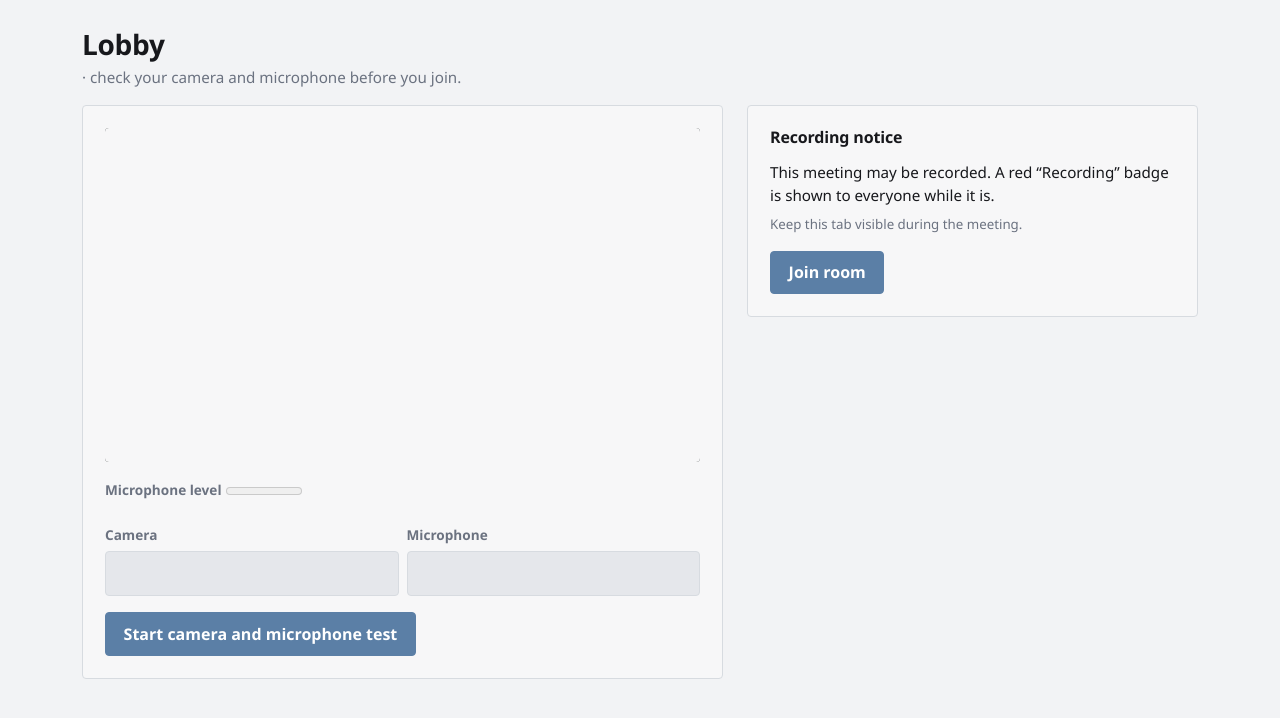
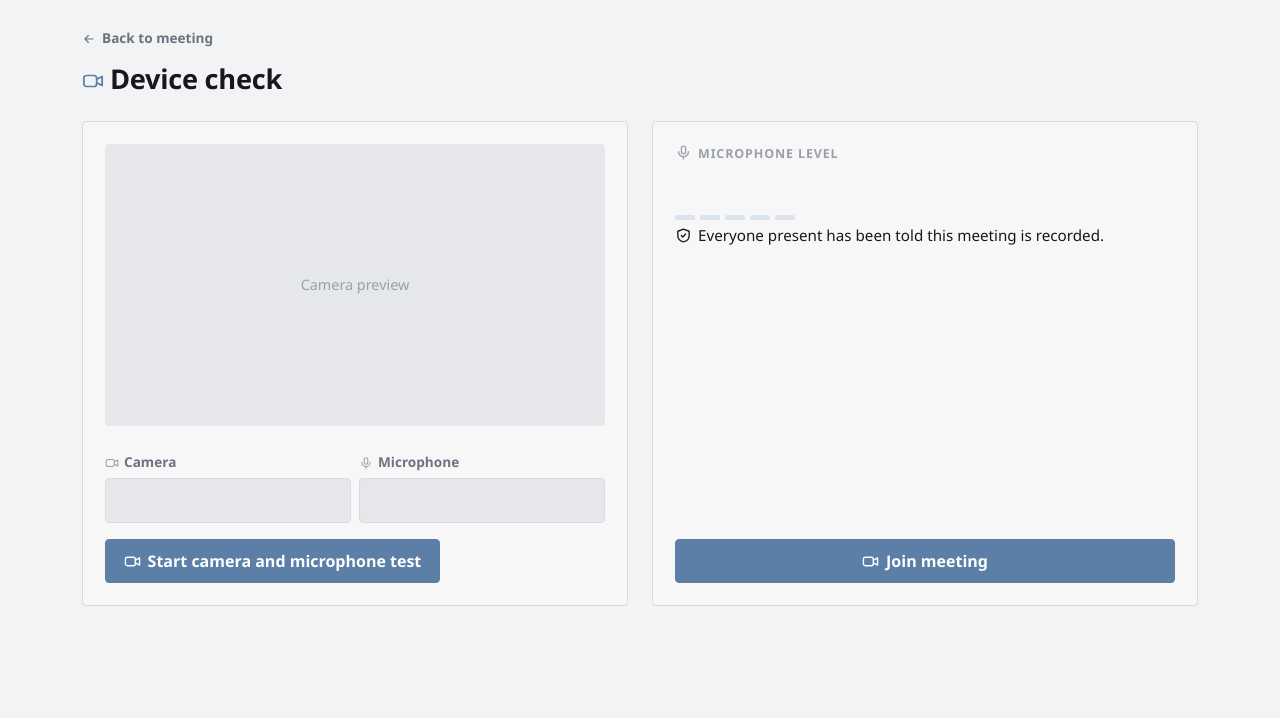
Before and after one commit to Mazharul75/meeting-platform, a FastAPI app: template app/templates/lobby.html in a window 1280 px wide. Shown: the part 51-769 px from the top of the page. Run offline with FastAPI, Linux system fonts and the light colour scheme; the template is opened without the code that fills it, so the values that code supplies are empty; some libraries are stand-ins or nearby versions.

Commit message:
Redesign device check and guest join pages

```diff
--- a/app/static/js/lobby.js
+++ b/app/static/js/lobby.js
@@ -1,4 +1,4 @@
-// Device test lobby: camera preview, microphone level meter, device pickers, clear errors.
+// Device test lobby: camera preview, vertical-bar microphone level meter, device pickers.
 const $ = (id) => document.getElementById(id);
 
 export function describeMediaError(err) {
@@ -29,7 +29,7 @@ function init() {
   const errBox = $("lobby-error");
   const cam = $("cam-select");
   const mic = $("mic-select");
-  const meter = $("level");
+  const bars = document.querySelectorAll("#level-bars .bar");
   let stream = null;
   let audioCtx = null;
   let raf = 0;
@@ -84,6 +84,8 @@ function init() {
       return;
     }
     preview.srcObject = stream;
+    preview.previousElementSibling?.classList.add("d-none"); // "Camera preview" placeholder text
+    preview.classList.remove("d-none");
     // The AudioContext is created from a click, otherwise browsers keep it silent.
     audioCtx = new (window.AudioContext || window.webkitAudioContext)();
     const analyser = audioCtx.createAnalyser();
@@ -91,7 +93,15 @@ function init() {
     audioCtx.createMediaStreamSource(stream).connect(analyser);
     const buffer = new Uint8Array(analyser.fftSize);
     const tick = () => {
-      meter.value = level(analyser, buffer);
+      const v = level(analyser, buffer);
+      bars.forEach((bar, i) => {
+        const threshold = (i + 1) / bars.length;
+        const active = v >= threshold - 1 / bars.length / 2;
+        // A data-attribute (not a style write) picks a CSS-defined height, so the strict
+        // Content-Security-Policy (no inline styles) is never touched.
+        bar.dataset.h = String(Math.max(1, Math.min(10, Math.round(v * 10))));
+        bar.classList.toggle("peak", active);
+      });
       raf = requestAnimationFrame(tick);
     };
     tick();
--- a/app/templates/lobby.html
+++ b/app/templates/lobby.html
@@ -1,33 +1,34 @@
 {% extends "base.html" %}
 {% set nav = "home" %}
-{% block title %}Lobby{% endblock %}
+{% block title %}Device check{% endblock %}
 {% block content %}
-<h1 class="fs-3 mb-1">Lobby</h1>
-<p class="text-secondary">{{ meeting.title }} · check your camera and microphone before you join.</p>
+<a class="crumb" href="/meetings/{{ meeting.id }}"><svg class="icon"><use href="#i-back"/></svg>Back to meeting</a>
+<div class="page-head"><div><h1><svg class="icon"><use href="#i-cam"/></svg>Device check</h1><p>{{ meeting.title }}</p></div></div>
 <div class="row g-4">
-  <div class="col-lg-7">
-    <div class="card"><div class="card-body">
-      <div class="ratio ratio-16x9 bg-dark rounded overflow-hidden mb-3">
-        <video id="preview" class="preview-video" autoplay muted playsinline aria-label="Camera preview"></video>
+  <div class="col-lg-6">
+    <div class="card ticks"><div class="card-body">
+      <div class="preview-frame">
+        <span>Camera preview</span>
+        <video id="preview" class="preview-video d-none" autoplay muted playsinline aria-label="Camera preview"></video>
       </div>
       <div id="lobby-error" class="alert alert-danger d-none" role="alert"></div>
-      <label class="form-label small" for="level">Microphone level</label>
-      <meter id="level" class="level-meter" min="0" max="1" value="0" aria-label="Microphone level"></meter>
       <div class="row g-2 mt-2">
-        <div class="col-sm-6"><label class="form-label small" for="cam-select">Camera</label>
+        <div class="col-sm-6"><label class="form-label" for="cam-select"><svg class="icon"><use href="#i-cam"/></svg>Camera</label>
           <select id="cam-select" class="form-select"></select></div>
-        <div class="col-sm-6"><label class="form-label small" for="mic-select">Microphone</label>
+        <div class="col-sm-6"><label class="form-label" for="mic-select"><svg class="icon"><use href="#i-mic"/></svg>Microphone</label>
           <select id="mic-select" class="form-select"></select></div>
       </div>
-      <button id="start-test" class="btn btn-primary mt-3" type="button">Start camera and microphone test</button>
+      <button id="start-test" class="btn btn-primary ticks mt-3" type="button"><svg class="icon"><use href="#i-cam"/></svg>Start camera and microphone test</button>
     </div></div>
   </div>
-  <div class="col-lg-5">
-    <div class="card"><div class="card-body">
-      <h2 class="h5">Recording notice</h2>
-      <p class="mb-2">This meeting may be recorded. A red “Recording” badge is shown to everyone while it is.</p>
-      <p class="text-secondary small mb-3">Keep this tab visible during the meeting.</p>
-      <a class="btn btn-primary" href="/meetings/{{ meeting.id }}/room">Join room</a>
+  <div class="col-lg-6">
+    <div class="card ticks h-100"><div class="card-body d-flex flex-column">
+      <span class="section-label"><svg class="icon"><use href="#i-mic"/></svg>Microphone level</span>
+      <div id="level-bars" class="level-bars" aria-hidden="true">
+        <span class="bar" data-h="1"></span><span class="bar" data-h="1"></span><span class="bar" data-h="1"></span><span class="bar" data-h="1"></span><span class="bar" data-h="1"></span>
+      </div>
+      <p class="mb-4"><svg class="icon"><use href="#i-shield"/></svg>Everyone present has been told this meeting is recorded.</p>
+      <a class="btn btn-primary ticks mt-auto" href="/meetings/{{ meeting.id }}/room"><svg class="icon"><use href="#i-video"/></svg>Join meeting</a>
     </div></div>
   </div>
 </div>
```
Also changed, not shown: app/templates/guest_invalid.html (+10 -7 lines), app/templates/guest_join.html (+32 -24 lines).
